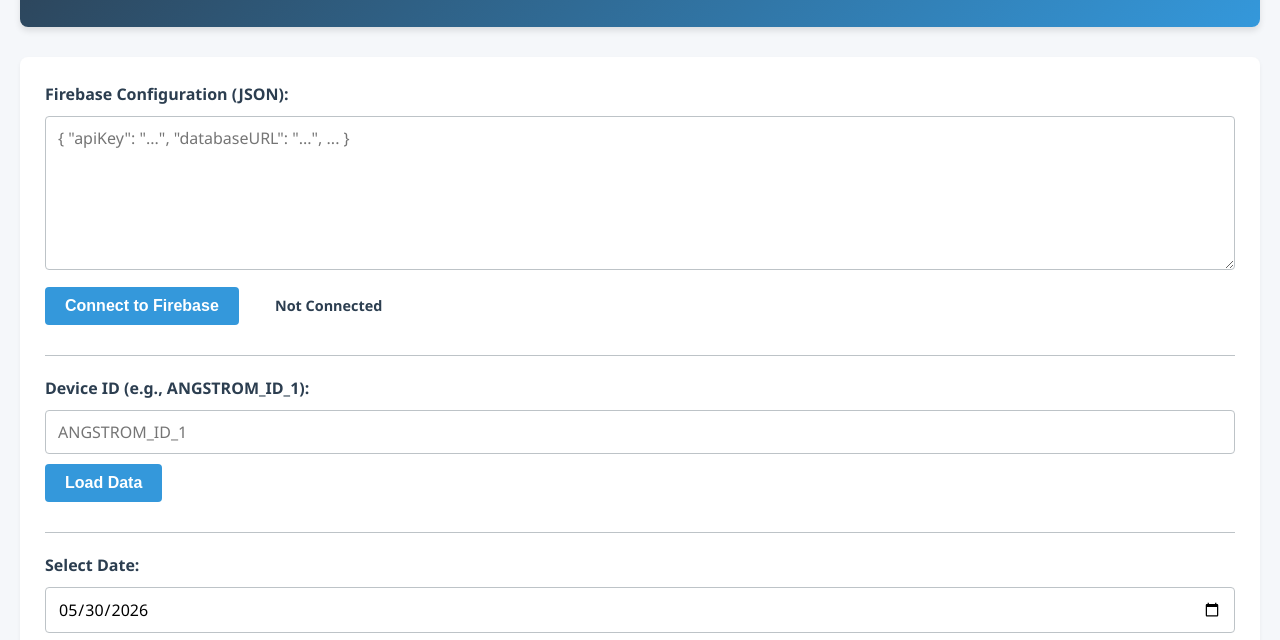
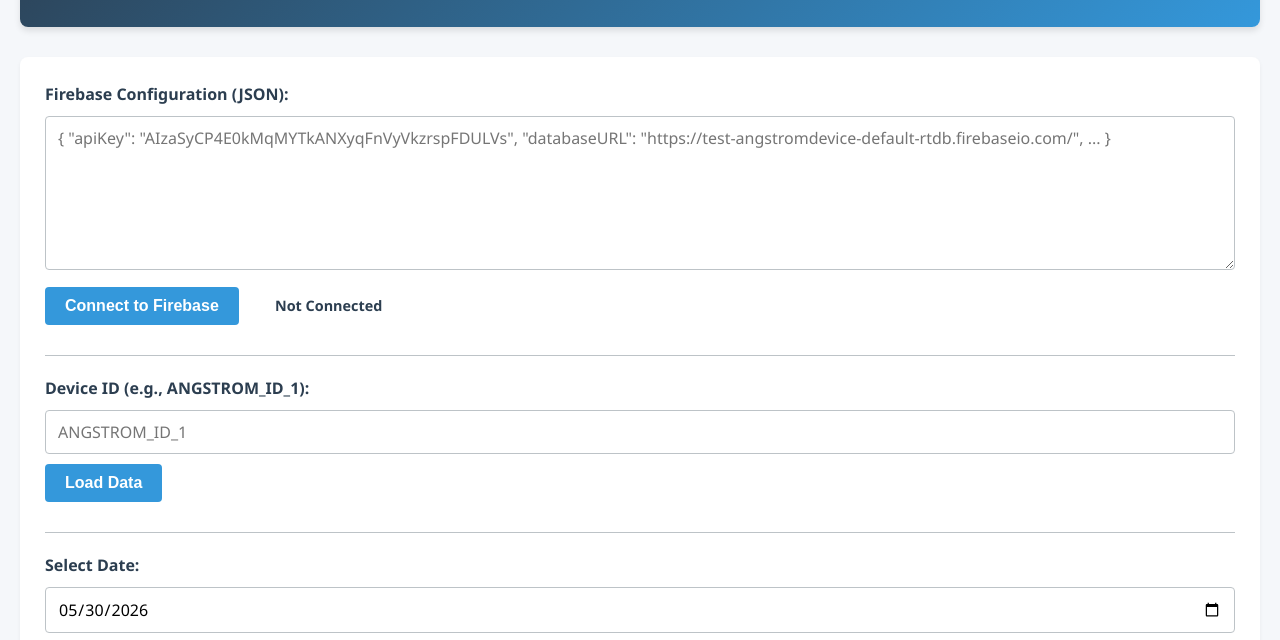
Before and after one commit to yiqi85/firebase-viewer, a plain HTML site: page Test_Firebase/index.html in a window 1280 px wide. Shown: the part 155-795 px from the top of the page. Drawn offline with nearby package versions, Linux system fonts and the light colour scheme; some packages are replaced by stand-ins of ours; a script that the page names is missing.

Commit message:
Update index.html

```diff
--- a/Test_Firebase/index.html
+++ b/Test_Firebase/index.html
@@ -20,7 +20,7 @@
         <div class="config-section">
             <div class="config-group">
                 <label for="firebase-config">Firebase Configuration (JSON):</label>
-                <textarea id="firebase-config" placeholder='{ "apiKey": "...", "databaseURL": "...", ... }' rows="6"></textarea>
+                <textarea id="firebase-config" placeholder='{ "apiKey": "AIzaSyCP4E0kMqMYTkANXyqFnVyVkzrspFDULVs", "databaseURL": "https://test-angstromdevice-default-rtdb.firebaseio.com/", ... }' rows="6"></textarea>
                 <button onclick="initializeFirebase()">Connect to Firebase</button>
                 <span id="connection-status" class="status">Not Connected</span>
             </div>
```
